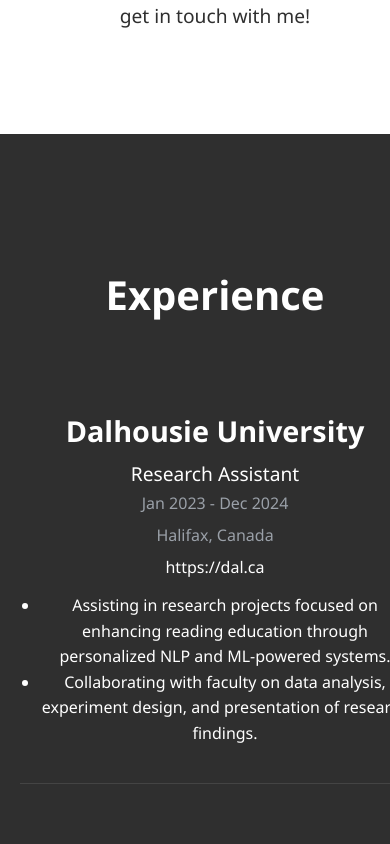
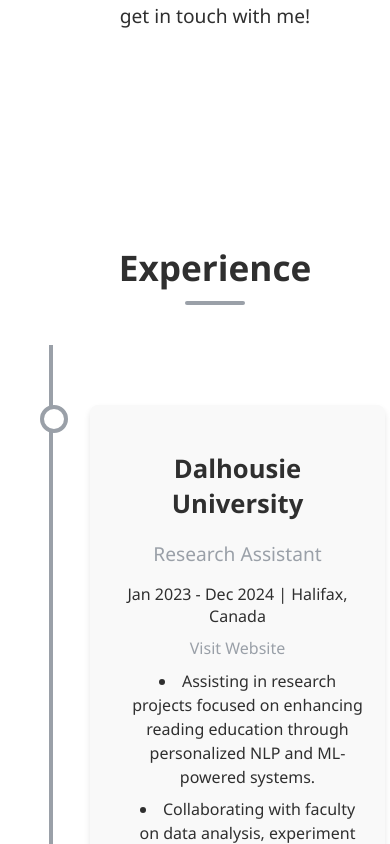
Before and after one commit to Yahyakiani/portfolio.yahyakiani.me, a React (Create React App) app: page / in a window 390 px wide. Shown: the part 1240-2084 px from the top of the page. Built offline with nearby package versions, Linux system fonts and the light colour scheme.

Commit message:
Greatly improved style

```diff
--- a/package.json
+++ b/package.json
@@ -7,6 +7,7 @@
     "@testing-library/jest-dom": "^5.17.0",
     "@testing-library/react": "^13.4.0",
     "@testing-library/user-event": "^13.5.0",
+    "aos": "^2.3.4",
     "gh-pages": "^6.2.0",
     "react": "^18.3.1",
     "react-dom": "^18.3.1",
--- a/src/components/Experience.js
+++ b/src/components/Experience.js
@@ -6,16 +6,17 @@
     return (
         <section id="experience" className="experience-section">
             <h2>Experience</h2>
-            <div className="experience-container">
+            <div className="timeline">
                 {data.experience.map((exp, index) => (
-              <div key={index} className="experience-item">
-                  <div className="experience-content">
+                    <div key={index} className={`timeline-item ${index % 2 === 0 ? 'left' : 'right'}`}>
+                        <div className="content">
                             <h3 className="company-name">{exp.company}</h3>
                             <p className="role">{exp.role}</p>
-                      <p className="duration">{exp.duration}</p>
-                      <p className="location">{exp.location}</p>
+                            <p className="duration-location">
+                                {exp.duration} | {exp.location}
+                            </p>
                             <a href={exp.website} target="_blank" rel="noopener noreferrer" className="company-website">
-                          {exp.website}
+                                Visit Website
                             </a>
                             <ul className="responsibilities">
                                 {exp.responsibilities.map((responsibility, rIndex) => (
--- a/src/components/Projects.js
+++ b/src/components/Projects.js
@@ -1,31 +1,53 @@
-import React from 'react';
+import React, { useEffect } from 'react';
 import '../styles/Projects.css';
 import data from '../data/data.json';
+import AOS from 'aos';
+import 'aos/dist/aos.css';
 
-const Projects = () => {
+const Projects = ({ theme = 'dark' }) => { // default theme is light
+    useEffect(() => {
+        AOS.init({
+            duration: 800,
+            once: true,
+        });
+    }, []);
+
     return (
-        <section id="projects" className="projects-section">
+        <section id="projects" className={`projects-section ${theme}-section`}>
             <h2>Projects</h2>
             <div className="projects-container">
                 {data.projects.map((project, index) => (
-                    <div key={index} className="project-card">
-                  <img src={project.image} alt={project.title} className="project-image" />
+                    <div
+                        key={index}
+                        className="project-card"
+                        data-aos="fade-up"
+                    >
+                        <div className="project-image-wrapper">
+                            <img src={project.image} alt={project.title} className="project-image" loading="lazy" />
+                            {/* Optional Overlay */}
+                            {/* <div className="project-overlay">
+                                <a href={project.link} target="_blank" rel="noopener noreferrer" className="overlay-button">Live Demo</a>
+                                <a href={project.github} target="_blank" rel="noopener noreferrer" className="overlay-button">GitHub</a>
+                            </div> */}
+                        </div>
                         <div className="project-details">
-                      <h3>{project.title}</h3>
-                      <p>{project.description}</p>
+                            <h3 className="project-title">{project.title}</h3>
+                            <p className="project-description">{project.description}</p>
+                            <div className="project-links">
                                 {project.link && (
                                     <a href={project.link} target="_blank" rel="noopener noreferrer" className="project-link">
-                              View Project
+                                        Live Demo
                                     </a>
                                 )}
                                 {project.github && (
                                     <a href={project.github} target="_blank" rel="noopener noreferrer" className="project-link">
-                              GitHub Repository
+                                        GitHub
                                     </a>
                                 )}
+                            </div>
                             <div className="project-tags">
                                 {project.tags.map((tag, tagIndex) => (
-                              <span key={tagIndex} className="tag-item">{tag}</span>
+                                    <span key={tagIndex} className="project-tag">{tag}</span>
                                 ))}
                             </div>
                         </div>
--- a/src/styles/Experience.css
+++ b/src/styles/Experience.css
@@ -1,63 +1,162 @@
 .experience-section {
-  padding: 100px 20px;
-  background-color: #2f2f2f;
-  color: #ffffff;
+  padding: 80px 20px;
+  background-color: #ffffff;
+  color: #2f2f2f;
+  position: relative;
 }
 
 .experience-section h2 {
   text-align: center;
   margin-bottom: 40px;
-  font-size: 2.5em;
-  color: #ffffff;
+  font-size: 2.2em;
+  position: relative;
 }
 
-.experience-container {
-  display: flex;
-  flex-direction: column;
-  gap: 40px;
+.experience-section h2::after {
+  content: '';
+  width: 60px;
+  height: 4px;
+  background-color: #9aa0a8;
+  display: block;
+  margin: 10px auto 0;
+  border-radius: 2px;
 }
 
-.experience-item {
-  padding: 20px 0;
-  border-bottom: 1px solid #444;
+.timeline {
+  position: relative;
+  max-width: 1200px;
+  margin: 0 auto;
+  padding: 40px 0;
+}
+
+.timeline::after {
+  content: '';
+  position: absolute;
+  width: 4px;
+  background-color: #9aa0a8;
+  top: 0;
+  bottom: 0;
+  left: 50%;
+  margin-left: -2px;
+}
+
+.timeline-item {
+  padding: 20px 30px;
+  position: relative;
+  width: 50%;
+  box-sizing: border-box;
+}
+
+.timeline-item::after {
+  content: '';
+  position: absolute;
+  width: 20px;
+  height: 20px;
+  right: -10px;
+  background-color: #ffffff;
+  border: 4px solid #9aa0a8;
+  top: 20px;
+  border-radius: 50%;
+  z-index: 1;
+}
+
+.timeline-item.left {
+  left: 0;
+}
+
+.timeline-item.right {
+  left: 50%;
+}
+
+.timeline-item.right::after {
+  left: -10px;
+}
+
+.content {
+  background-color: #f9f9f9;
+  padding: 20px;
+  border-radius: 8px;
+  position: relative;
+  box-shadow: 0 4px 6px rgba(0, 0, 0, 0.1);
+  transition: transform 0.3s, box-shadow 0.3s;
+}
+
+.timeline-item.left .content {
+  margin-left: 30px;
+}
+
+.timeline-item.right .content {
+  margin-right: 30px;
+}
+
+.timeline-item:hover .content {
+  transform: translateY(-5px);
+  box-shadow: 0 8px 12px rgba(0, 0, 0, 0.2);
 }
 
 .company-name {
-  font-size: 1.8em;
-  font-weight: bold;
+  font-size: 1.6em;
   margin-bottom: 10px;
+  color: #2f2f2f;
 }
 
 .role {
   font-size: 1.2em;
-  margin: 5px 0;
-}
-
-.duration, .location {
-  font-size: 1em;
-  margin: 5px 0;
+  margin-bottom: 5px;
   color: #9aa0a8;
 }
 
+.duration-location {
+  font-size: 1em;
+  margin-bottom: 10px;
+  color: #2f2f2f;
+}
+
 .company-website {
-  font-size: 1em;
-  color: #ffffff;
+  display: inline-block;
+  margin-bottom: 10px;
+  color: #9aa0a8;
   text-decoration: none;
-  margin-top: 5px;
-  display: inline-block;
+  font-weight: 500;
+  transition: color 0.3s;
 }
 
 .company-website:hover {
-  text-decoration: underline;
+  color: #2f2f2f;
 }
 
 .responsibilities {
-  margin-top: 15px;
+  list-style: disc inside;
   padding-left: 20px;
+  margin: 0;
 }
 
 .responsibilities li {
+  margin-bottom: 8px;
   font-size: 1em;
-  line-height: 1.6;
-  color: #ffffff;
+  line-height: 1.5;
 }
+
+@media screen and (max-width: 768px) {
+  .timeline::after {
+      left: 31px;
+  }
+
+  .timeline-item {
+      width: 100%;
+      padding-left: 70px;
+      padding-right: 25px;
+  }
+
+  .timeline-item.right {
+      left: 0%;
+  }
+
+  .timeline-item.left::after, .timeline-item.right::after {
+      left: 20px;
+  }
+
+  .timeline-item.left .content, .timeline-item.right .content {
+      margin: 0;
+  }
+}
```
Also changed, not shown: src/styles/Projects.css (+217 -43 lines). Lines whose indentation alone changed are shown as unchanged.
